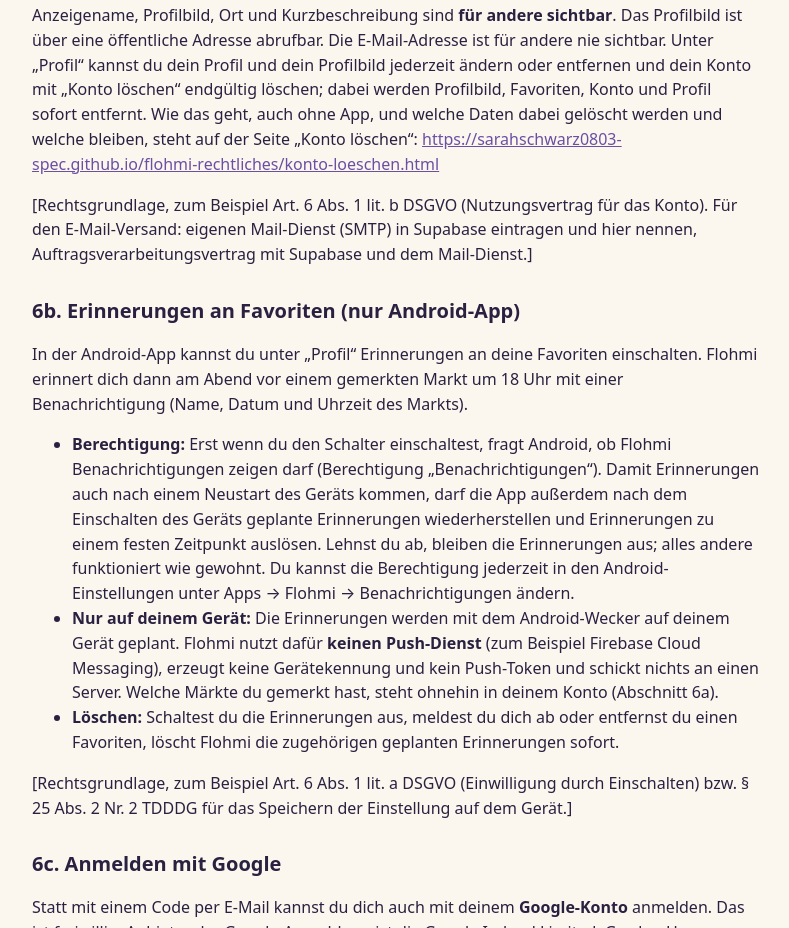
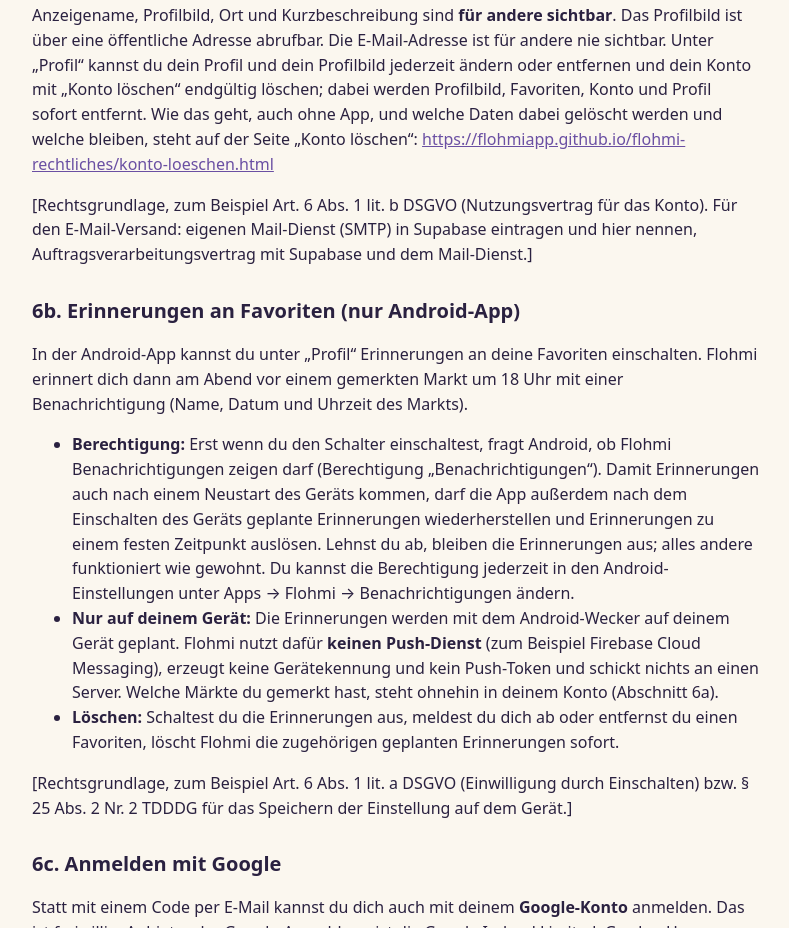
Before and after one commit to FlohmiApp/flohmi-rechtliches, a plain HTML site: page datenschutz.html in a window 1280 px wide. Shown: the part 5558-6486 px from the top of the page, without its empty margins (244-1033 px from the left). Drawn offline with Linux system fonts and the light colour scheme.

Commit message:
Rechtstexte aus Flohmi 6f01d8d

```diff
--- a/datenschutz.html
+++ b/datenschutz.html
@@ -111,7 +111,7 @@ footer { margin-top: 40px; padding: 16px; color: var(--hell); font-size: 0.9rem;
   <li>die Sprache, die du in Flohmi gewählt hast, damit sie nach jeder Anmeldung gilt</li>
   <li>freiwillig ein Profilbild. Flohmi schneidet es auf deinem Gerät quadratisch zu und verkleinert es auf höchstens 256 × 256 Pixel, bevor es hochgeladen wird. Das Originalfoto verlässt dein Gerät nicht; Zusatzangaben im Foto (zum Beispiel Aufnahmeort) werden dabei nicht übernommen.</li>
 </ul>
-<p>Anzeigename, Profilbild, Ort und Kurzbeschreibung sind <strong>für andere sichtbar</strong>. Das Profilbild ist über eine öffentliche Adresse abrufbar. Die E-Mail-Adresse ist für andere nie sichtbar. Unter „Profil“ kannst du dein Profil und dein Profilbild jederzeit ändern oder entfernen und dein Konto mit „Konto löschen“ endgültig löschen; dabei werden Profilbild, Favoriten, Konto und Profil sofort entfernt. Wie das geht, auch ohne App, und welche Daten dabei gelöscht werden und welche bleiben, steht auf der Seite „Konto löschen“: <a href="https://sarahschwarz0803-spec.github.io/flohmi-rechtliches/konto-loeschen.html" rel="noopener">https://sarahschwarz0803-spec.github.io/flohmi-rechtliches/konto-loeschen.html</a></p>
+<p>Anzeigename, Profilbild, Ort und Kurzbeschreibung sind <strong>für andere sichtbar</strong>. Das Profilbild ist über eine öffentliche Adresse abrufbar. Die E-Mail-Adresse ist für andere nie sichtbar. Unter „Profil“ kannst du dein Profil und dein Profilbild jederzeit ändern oder entfernen und dein Konto mit „Konto löschen“ endgültig löschen; dabei werden Profilbild, Favoriten, Konto und Profil sofort entfernt. Wie das geht, auch ohne App, und welche Daten dabei gelöscht werden und welche bleiben, steht auf der Seite „Konto löschen“: <a href="https://flohmiapp.github.io/flohmi-rechtliches/konto-loeschen.html" rel="noopener">https://flohmiapp.github.io/flohmi-rechtliches/konto-loeschen.html</a></p>
 <p>[Rechtsgrundlage, zum Beispiel Art. 6 Abs. 1 lit. b DSGVO (Nutzungsvertrag für das Konto). Für den E-Mail-Versand: eigenen Mail-Dienst (SMTP) in Supabase eintragen und hier nennen, Auftragsverarbeitungsvertrag mit Supabase und dem Mail-Dienst.]</p>
 <h2>6b. Erinnerungen an Favoriten (nur Android-App)</h2>
 <p>In der Android-App kannst du unter „Profil“ Erinnerungen an deine Favoriten einschalten. Flohmi erinnert dich dann am Abend vor einem gemerkten Markt um 18 Uhr mit einer Benachrichtigung (Name, Datum und Uhrzeit des Markts).</p>
```
